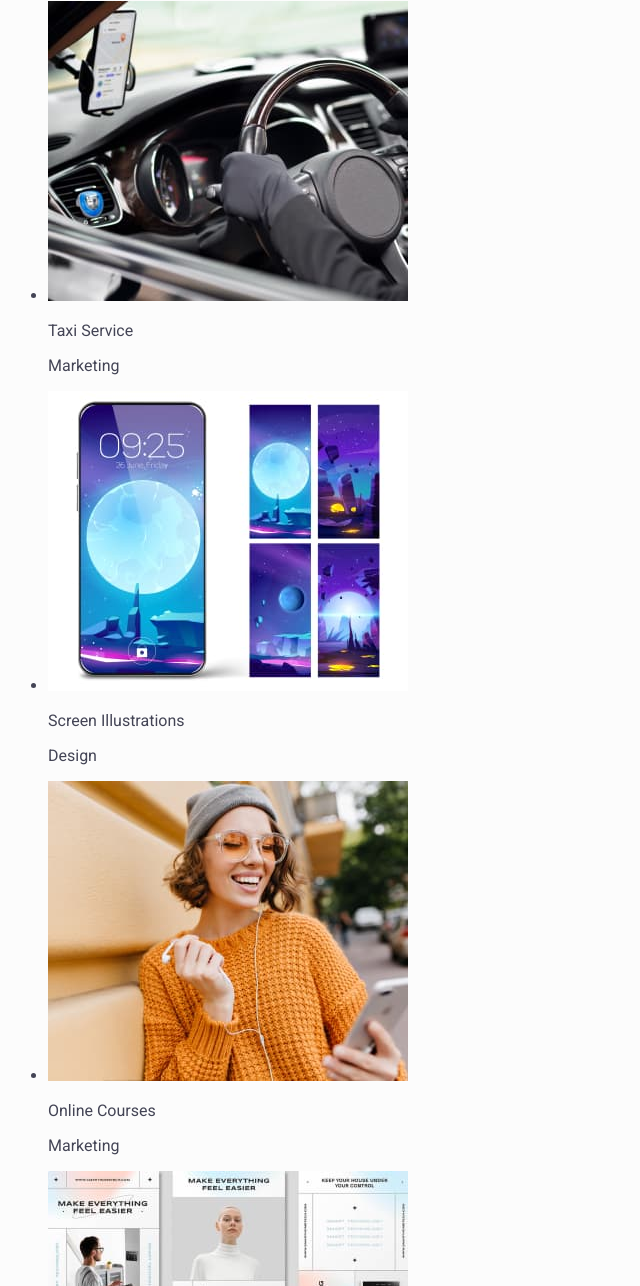
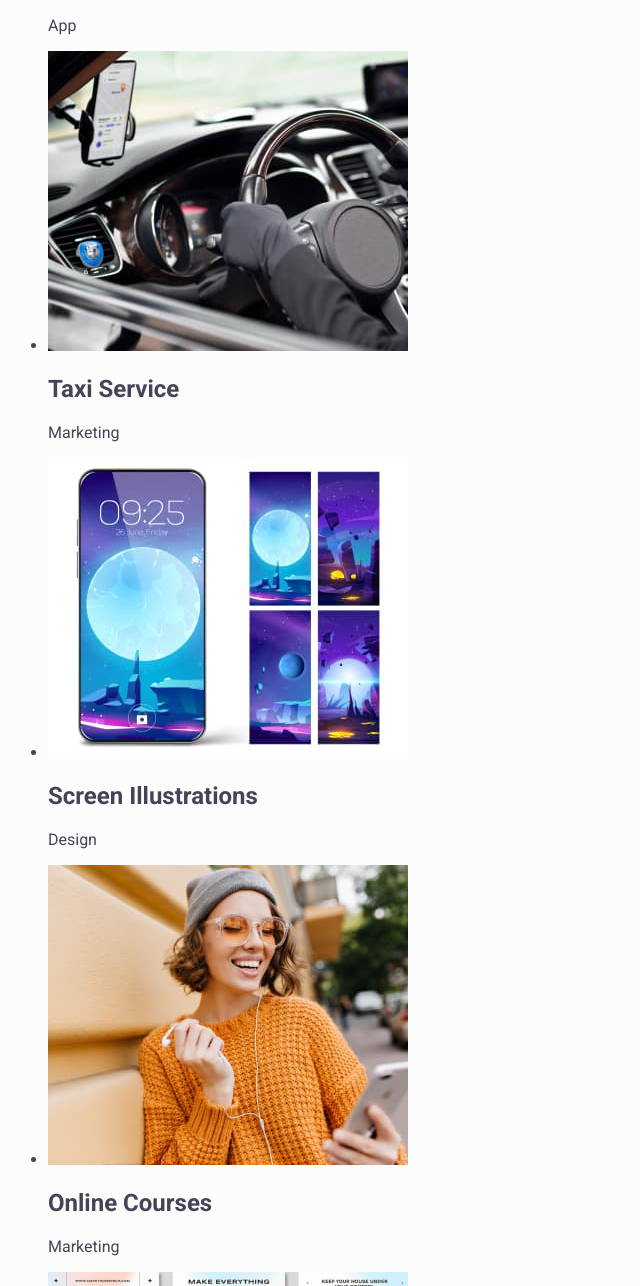
Before and after one commit to AnnaBand/goit-markup-hw-02, a plain HTML site: page portfolio.html in a window 1280 px wide. Shown: the part 1514-2800 px from the top of the page, without its empty margins (0-640 px from the left). Drawn offline with Linux system fonts and the light colour scheme.

Commit message:
index.html

```diff
--- a/css/styles.css
+++ b/css/styles.css
@@ -1,11 +1,22 @@
+:root {
+    --primary-brand-color: #4D5AE5;
+    --pressed-state-color: #404BBF;
+    --dark-color: #2E2F42;
+    --success-color: #31D0AA;
+    --text-color: #434455;
+    --subtle-text-color: #8E8F99;
+    --accent-color: #E7E9FC;
+    --light-color: #F4F4FD;
+    --modal-overlay-color: #2E2F4266;
+    --hero-background-color: #2E2F42B2;
+    --white-background-color: #FFFFFF;
+    --modal-background-color: #FCFCFC;
+}
+
 body {
    font-family: "Roboto", sans-serif;
-   color: #434455;
-   background-color: #FCFCFC;
-}
-
-.root {
-    color:
+   color: var(--text-color);
+   background-color: var(--modal-background-color);
 }
 
 .filter-button {
--- a/portfolio.html
+++ b/portfolio.html
@@ -54,47 +54,47 @@
         <ul>
             <li>
                 <img src="./images/Portfolio1-bankapp.jpg" alt="BankApp Photo" width="360" height="300">
-                <p>Banking App Interface Concept</p>
+                <h2>Banking App Interface Concept</h2>
                 <p>App</p>
             </li>
             <li>
                 <img src="./images/Portfolio2-cashless.jpg" alt="Cashless Payment Photo" width="360" height="300">
-                <p>Cashless Payment</p>
+                <h2>Cashless Payment</h2>
                 <p>Marketing</p>
             </li>
             <li>
                 <img src="./images/Portfolio3-meditation.jpg" alt="Computer and mobile photo" width="360" height="300">
-                <p>Meditation App</p>
+                <h2>Meditation App</h2>
                 <p>App</p>
             </li>
             <li>
                 <img src="./images/Portfolio4-taxi.jpg" alt="Car photo" width="360" height="300">
-                <p>Taxi Service</p>
+                <h2>Taxi Service</h2>
                 <p>Marketing</p>
             </li>
             <li>
                 <img src="./images/Portfolio5-screen.jpg" alt="Mobiles photo with different screen illustrations" width="360" height="300">
-                <p>Screen Illustrations</p>
+                <h2>Screen Illustrations</h2>
                 <p>Design</p>
             </li>
             <li>
                 <img src="./images/Portfolio6-onlinecourses.jpg" alt="Girl in a yellow sweater with a mobile" width="360" height="300">
-                <p>Online Courses</p>
+                <h2>Online Courses</h2>
                 <p>Marketing</p>
             </li>
             <li>
                 <img src="./images/Portfolio7-instagram.jpg" alt="Various website design photos" width="360" height="300">
-                <p>Instagram Stories Concept</p>
+                <h2>Instagram Stories Concept</h2>
                 <p>Design</p>
             </li>
             <li>
                 <img src="./images/Portfolio8-organicfood.jpg" alt="Person carrying fruits and vegetables" width="360" height="300">
-                <p>Organic Food</p>
+                <h2>Organic Food</h2>
                 <p>Web Site</p>
             </li>
             <li>
                 <img src="./images/Portfolio9-coffee.jpg" alt="Coffee photo" width="360" height="300">
-                <p>Fresh Coffee</p>
+                <h2>Fresh Coffee</h2>
                 <p>Web Site</p>
             </li>
         </ul>
```
